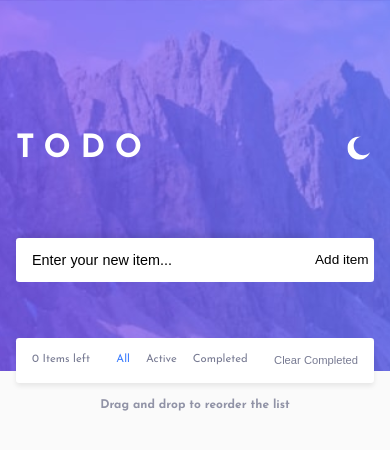
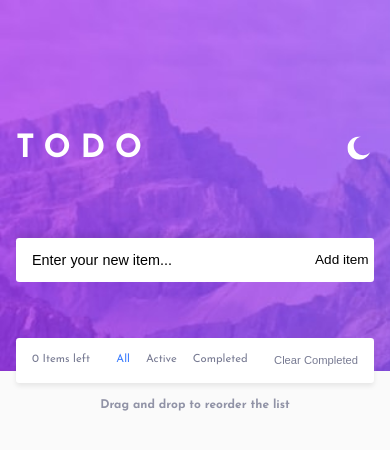
Before and after one commit to MohamedAismaiel/TODO-rep, a Next.js app: page / in a window 390 px wide. Shown: the top 450 px of the page. Built offline with nearby package versions, Linux system fonts and the light colour scheme.

Commit message:
responsive fixed 7

```diff
--- a/layout/_background.scss
+++ b/layout/_background.scss
@@ -7,12 +7,11 @@
     background-image: url("../images/bg-desktop-dark.jpg");
     transition: var(--transition);
     height: 110%;
+    background-position: center;
   }
   &-light {
-    // transform: translateY(1rem);
-    background-position: center;
-    height: 110%;
     background-image: url("../images/bg-desktop-light.jpg");
     transition: var(--transition);
+    height: 110%;
   }
 }
```
